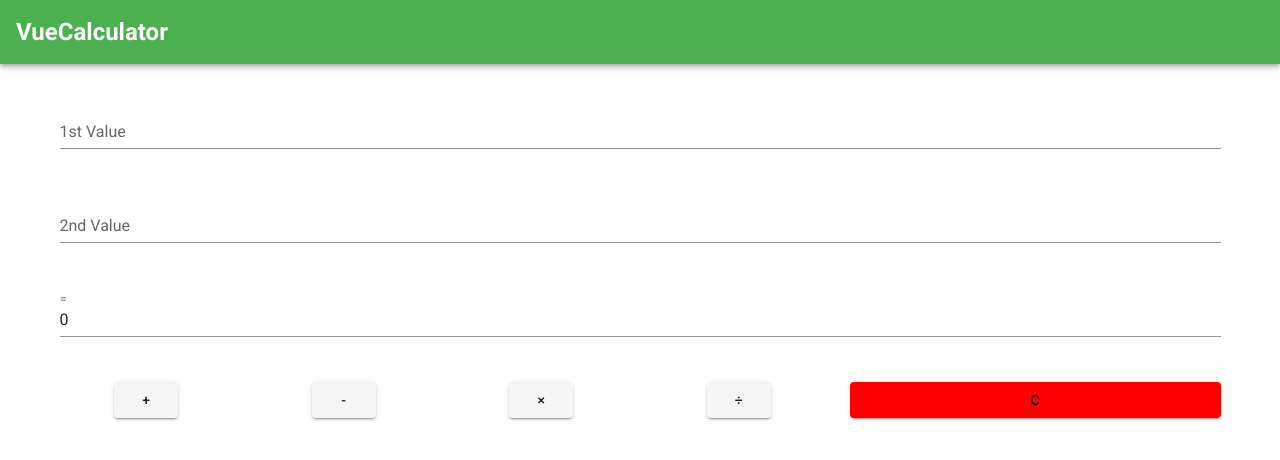
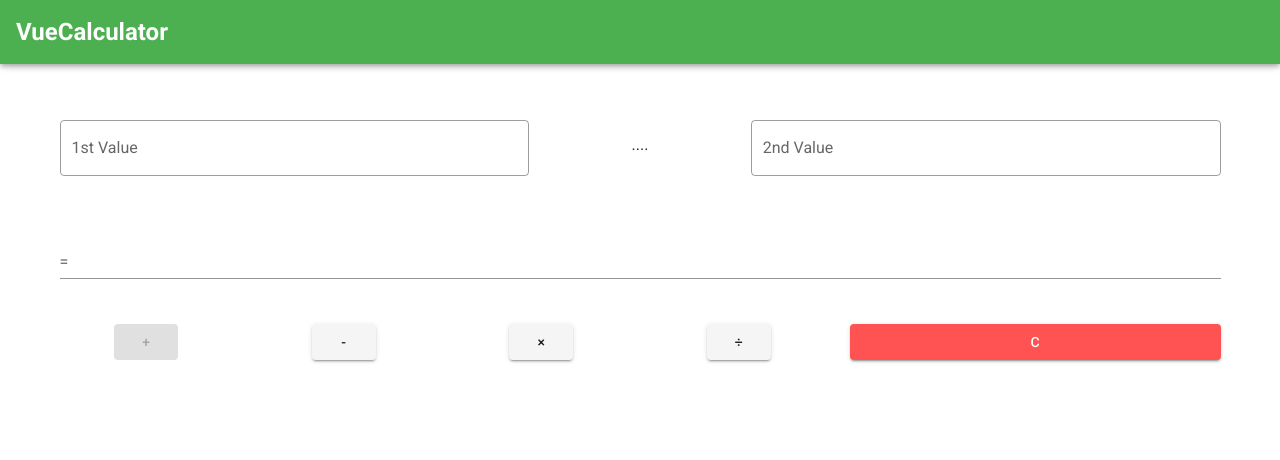
Before and after one commit to Chanjnint21/VueCalculator, a Vue app: page / in a window 1280 px wide. Shown: the top 460 px of the page. Built offline with nearby package versions, Linux system fonts and the light colour scheme.

Commit message:
Change props and fix computed setter warning

```diff
--- a/src/App.vue
+++ b/src/App.vue
@@ -8,8 +8,8 @@
     <h2>VueCalculator</h2>
     </v-app-bar>
     <v-main>
-      <VueCalculator :Rcolor="btnreset" :Ecolor="btnequal"></VueCalculator>
-      <!-- <btnCalculator :Rcolor="btnreset" :Ecolor="btnequal"></btnCalculator> -->
+      <VueCalculator Rcolor="error" ></VueCalculator>
+      <!-- <btnCalculator Rcolor="warning" Ecolor="success"></btnCalculator> -->
     </v-main>
   </v-app>
 </template>
@@ -25,12 +25,5 @@ export default {
     VueCalculator,
     //btnCalculator
   },
-
-  data() {
-    return{
-      btnreset: 'red',
-      btnequal: 'green',
-    }
-  }
 };
 </script>
--- a/src/components/VueCalculator.vue
+++ b/src/components/VueCalculator.vue
@@ -1,18 +1,19 @@
 <template>
     <v-container class=" area-calculator bg-surface-variant">
         <v-row>
-            <v-col><v-alert text danse outlined type="warning" v-if="showAlert" :value="showAlert" @input="showAlert = false" >Value that are not number will case the error in calculating !</v-alert></v-col>
-            <v-col cols="12"><v-text-field type="text" label="1st Value" variant="solo" v-model="Value1"></v-text-field></v-col>
-            <v-col cols="12"><v-text-field type="text" label="2nd Value" variant="solo" v-model="Value2"></v-text-field></v-col>
-            <!-- <input type="text" :value="value" @input="$emit('input', $event.target.value)" /> -->
-            <v-col><v-text-field label="=" variant="solo" v-model="Ans" model-value="0" readonly ></v-text-field></v-col>
+            <v-col cols="12"><v-alert text danse outlined type="warning" v-if="showAlert" :value="showAlert" @input="showAlert = false" >Value that are not number will case the error in calculating !</v-alert></v-col>
+            <v-col class="mt-5" cols="5"><v-text-field type="text" label="1st Value" v-model="Value1" outlined></v-text-field></v-col>
+            <v-col class="d-flex align-center justify-center"><p v-html="method"></p></v-col>
+            <v-col class="mt-5" cols="5"><v-text-field type="text" label="2nd Value" v-model="Value2" outlined></v-text-field></v-col>
+            <v-col cols="12"><v-text-field label="=" variant="solo" :value="Ans" model-value="0" readonly ></v-text-field></v-col>
         </v-row>
         <v-row class="text-center">
-            <v-col cols="2"><v-btn   @click="ADD"> + </v-btn></v-col>
-            <v-col cols="2"><v-btn  @click="SUB"> - </v-btn></v-col>
+            <!-- <v-form v-model="isFormValid"></v-form> -->
+            <v-col cols="2"><v-btn @click="ADD" :disabled="!isFormValid"> + </v-btn></v-col>
+            <v-col cols="2"><v-btn @click="SUB"> - </v-btn></v-col>
             <v-col cols="2"><v-btn @click="MULTI"> &times; </v-btn></v-col>
             <v-col cols="2"><v-btn @click="DEV"> &divide; </v-btn></v-col>
-            <v-col cols="4"><v-btn :style="{ backgroundColor: Rcolor }" v-on:click="reset" block>C</v-btn></v-col>
+            <v-col cols="4"><v-btn :color="Rcolor" v-on:click="reset" block>C</v-btn></v-col>
         </v-row>
     </v-container>
 </template>
@@ -24,18 +25,24 @@ export default{
     props: {
         Rcolor:{
             type: String,
-            required: true
-        }
+            default: 'warning',
+        },
+        // method:{
+        //     type: String,
+        //     default: "...."
+        // }
     },
     data(){
         return{
             Value1: '',
             Value2: '',
             showAlert: '',
+            method: '....',
             add: false,
             sub: false,
             multi: false,
-            dev: false
+            dev: false,
+            isFormValid: ''
         }
     },
     watch:{
@@ -58,29 +65,33 @@ export default{
             }else if( this.dev){
                 return V1 / V2;
             }
-            return 0;
-        }
+            return "";
+        },
     },
     methods:{
         reset: function(){
+            this.method = '....'
            this.Value1='';
            this.Value2='';
            this.add = this.sub = this.multi = this.dev = false;
-           this.Ans= ''
         },
         ADD: function(){
+            this.method="+"
             this.add = true;
             this.sub = this.multi = this.dev = false;
         },
         SUB: function(){
+            this.method="-"
             this.sub = true;
             this.add = this.multi = this.dev = false;
         },
         MULTI: function(){
+            this.method= "&times;"
             this.multi = true;
             this.sub = this.add = this.dev = false;
         },
         DEV: function(){
+            this.method= "&divide;"
             this.dev = true;
             this.sub = this.multi = this.add = false;
         },
```
